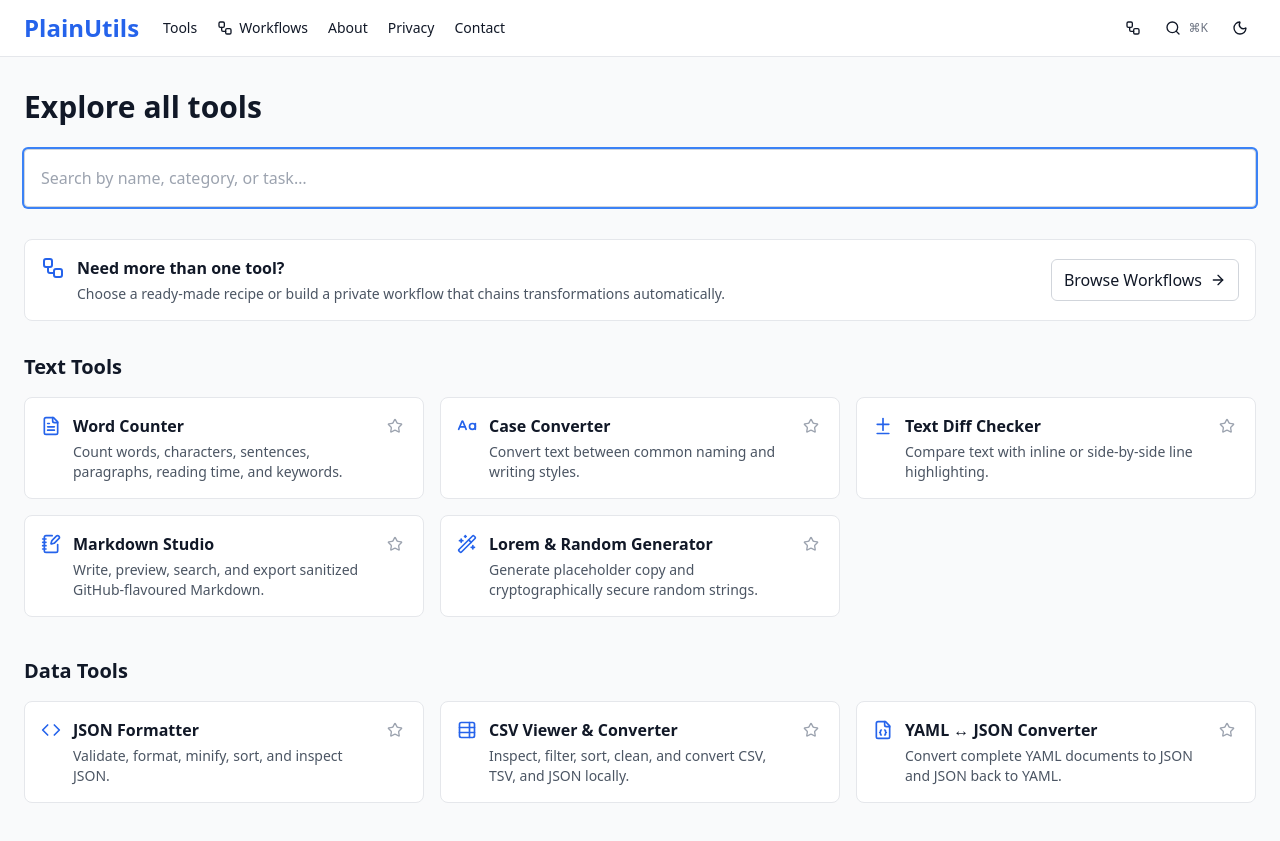
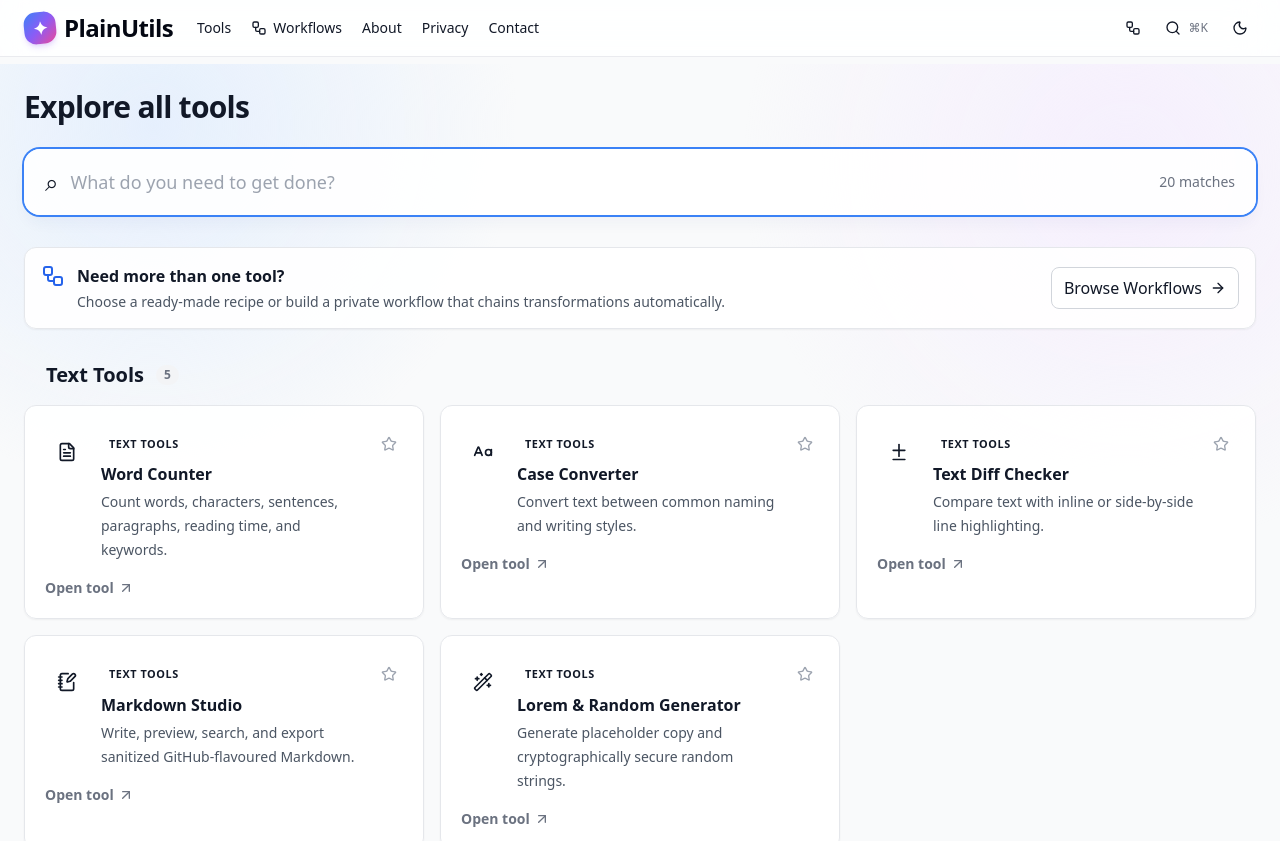
Before and after one commit to pingryte/plainutils, a Next.js app: page /tools in a window 1280 px wide. Shown: the top 841 px of the page. Built offline with nearby package versions, Linux system fonts and the light colour scheme.

Commit message:
feat: refresh site with playful category-based visual design

```diff
--- a/components/Layout.js
+++ b/components/Layout.js
@@ -37,7 +37,7 @@ export default function Layout({ title, metaTitle, description = 'Fast, free and
   useEffect(() => { const open = (event) => { if ((event.metaKey || event.ctrlKey) && event.key.toLowerCase() === 'k') { event.preventDefault(); setPaletteOpen(true); } }; window.addEventListener('keydown', open); return () => window.removeEventListener('keydown', open); }, []);
 
   return (
-    <div className="min-h-screen bg-gray-50 dark:bg-gray-950 text-gray-900 dark:text-gray-100 flex flex-col">
+    <div className="site-shell min-h-screen bg-gray-50 dark:bg-gray-950 text-gray-900 dark:text-gray-100 flex flex-col">
       <Head>
         <title>{pageTitle}</title>
         <meta name="description" content={description} />
@@ -47,9 +47,9 @@ export default function Layout({ title, metaTitle, description = 'Fast, free and
         <meta name="twitter:card" content="summary_large_image" /><meta name="theme-color" content="#2563eb" />
       </Head>
       <a href="#main-content" className="skip-link">Skip to content</a>
-      <header className="bg-white dark:bg-gray-900 border-b border-gray-200 dark:border-gray-800 sticky top-0 z-40">
+      <header className="site-header bg-white/85 dark:bg-gray-950/85 backdrop-blur-xl border-b border-gray-200/80 dark:border-gray-800 sticky top-0 z-40">
         <div className="px-4 sm:px-6 py-3 flex justify-between items-center max-w-7xl mx-auto">
-          <div className="flex items-center gap-6"><Link href="/" className="text-2xl font-bold text-blue-600 dark:text-blue-400">PlainUtils</Link>
+          <div className="flex items-center gap-6"><Link href="/" className="brand-mark"><span className="brand-spark" aria-hidden="true">✦</span><span>PlainUtils</span></Link>
             <nav className="hidden md:flex gap-5 text-sm font-medium" aria-label="Main navigation"><Link href="/tools">Tools</Link><Link href="/workflows" className="flex items-center gap-1.5"><Workflow className="w-4 h-4"/>Workflows</Link><Link href="/about">About</Link><Link href="/privacy">Privacy</Link><Link href="/contact">Contact</Link></nav>
           </div>
           <div className="flex items-center gap-2"><Link href="/workspace" aria-label="Open pipeline workspace" className="icon-button"><Workflow /></Link><button onClick={() => setPaletteOpen(true)} aria-label="Search tools, Command K" className="icon-button flex items-center gap-2"><Search /><span className="hidden lg:inline text-xs text-gray-500">⌘K</span></button><DarkModeToggle /><button onClick={() => setMenuOpen(!menuOpen)} className="icon-button md:hidden" aria-expanded={menuOpen} aria-label="Toggle navigation">{menuOpen ? <X /> : <Menu />}</button></div>
@@ -60,7 +60,7 @@ export default function Layout({ title, metaTitle, description = 'Fast, free and
       <main id="main-content" className="flex w-full max-w-7xl mx-auto gap-8 px-4 sm:px-6 py-8 flex-1">
         {currentTool && <aside className="hidden md:block w-64 shrink-0 max-h-[calc(100vh-7rem)] overflow-auto sticky top-24 self-start"><ToolNavigation /></aside>}
         <div className="flex-1 min-w-0">
-          {title && title !== 'PlainUtils' && <header className="mb-6"><div className="flex items-center gap-2">{Icon && <Icon className="w-7 h-7 text-blue-600" aria-hidden="true" />}<h1 className="text-3xl font-bold">{title}</h1></div>{description && currentTool && <p className="mt-2 text-gray-600 dark:text-gray-400 max-w-3xl">{description}</p>}{currentTool?.external && <p className="mt-2 text-xs text-amber-700 dark:text-amber-300">Privacy note: requests from this tool are sent to {currentTool.external}.</p>}</header>}
+          {title && title !== 'PlainUtils' && <header className="mb-6"><div className="flex items-center gap-3">{Icon && <span className="page-icon"><Icon className="w-6 h-6" aria-hidden="true" /></span>}<h1 className="text-3xl font-extrabold tracking-tight">{title}</h1></div>{description && currentTool && <p className="mt-3 text-gray-600 dark:text-gray-400 max-w-3xl leading-7">{description}</p>}{currentTool?.external && <p className="mt-2 text-xs text-amber-700 dark:text-amber-300">Privacy note: requests from this tool are sent to {currentTool.external}.</p>}</header>}
           {children}
           {relatedTools.length > 0 && <aside className="mt-12 pt-6 border-t border-gray-200 dark:border-gray-800" aria-label="Related tools"><h2 className="text-xl font-bold mb-3">Related tools</h2><div className="flex flex-wrap gap-2">{relatedTools.map((tool) => <Link key={tool.href} href={tool.href} className="btn-secondary">{tool.title}</Link>)}</div></aside>}
         </div>
--- a/components/ToolCard.js
+++ b/components/ToolCard.js
@@ -1,6 +1,7 @@
 import Link from 'next/link';
 import { useEffect, useState } from 'react';
-import { Star } from 'lucide-react';
+import { ArrowUpRight, Star } from 'lucide-react';
+import { categoryStyles, defaultCategoryStyle } from '../lib/category-styles';
 
 export default function ToolCard({ tool }) {
   const [favourite, setFavourite] = useState(false);
@@ -13,15 +14,18 @@ export default function ToolCard({ tool }) {
     setFavourite(!favourite);
   };
   const Icon = tool.icon;
+  const style = categoryStyles[tool.category] || defaultCategoryStyle;
   return (
-    <Link href={tool.href} className="tool-card group" onClick={() => localStorage.setItem('plainutils:recent', JSON.stringify([tool.href, ...JSON.parse(localStorage.getItem('plainutils:recent') || '[]').filter((item) => item !== tool.href)].slice(0, 5)))}>
-      <span className="flex items-start gap-3">
-        <Icon className="w-5 h-5 mt-0.5 text-blue-600 dark:text-blue-400" aria-hidden="true" />
-        <span className="flex-1"><strong className="block group-hover:text-blue-600 dark:group-hover:text-blue-400">{tool.title}</strong><span className="block mt-1 text-sm text-gray-600 dark:text-gray-400">{tool.description}</span></span>
-        <button onClick={toggle} aria-label={`${favourite ? 'Remove' : 'Add'} ${tool.title} ${favourite ? 'from' : 'to'} favourites`} aria-pressed={favourite} className="p-1 rounded hover:bg-gray-100 dark:hover:bg-gray-800">
+    <Link href={tool.href} className="tool-card group relative overflow-hidden" onClick={() => localStorage.setItem('plainutils:recent', JSON.stringify([tool.href, ...JSON.parse(localStorage.getItem('plainutils:recent') || '[]').filter((item) => item !== tool.href)].slice(0, 5)))}>
+      <span className={`absolute inset-x-0 top-0 h-1 bg-gradient-to-r ${style.glow} opacity-70 group-hover:opacity-100`} aria-hidden="true" />
+      <span className="flex items-start gap-3 pt-1">
+        <span className={`icon-tile ${style.tile}`}><Icon className={`w-5 h-5 ${style.icon}`} aria-hidden="true" /></span>
+        <span className="flex-1 min-w-0"><span className={`inline-flex text-[0.68rem] font-bold uppercase tracking-wider px-2 py-0.5 rounded-full ${style.badge}`}>{tool.category}</span><strong className="block mt-2 group-hover:text-blue-600 dark:group-hover:text-blue-400 transition-colors">{tool.title}</strong><span className="block mt-1 text-sm leading-6 text-gray-600 dark:text-gray-400">{tool.description}</span></span>
+        <button onClick={toggle} aria-label={`${favourite ? 'Remove' : 'Add'} ${tool.title} ${favourite ? 'from' : 'to'} favourites`} aria-pressed={favourite} className={`favourite-button ${favourite ? 'is-favourite' : ''}`}>
           <Star className={`w-4 h-4 ${favourite ? 'fill-amber-400 text-amber-500' : 'text-gray-400'}`} />
         </button>
       </span>
+      <span className="mt-4 flex items-center gap-1 text-sm font-semibold text-gray-500 group-hover:text-blue-600 dark:group-hover:text-blue-400 transition-colors">Open tool <ArrowUpRight className="w-4 h-4 transition-transform group-hover:-translate-y-0.5 group-hover:translate-x-0.5" /></span>
     </Link>
   );
 }
--- /dev/null
+++ b/lib/category-styles.js
@@ -0,0 +1,11 @@
+export const categoryStyles = {
+  'Text Tools': { icon: 'text-violet-700 dark:text-violet-300', tile: 'bg-violet-100 dark:bg-violet-950', glow: 'from-violet-500 to-fuchsia-500', badge: 'bg-violet-100 text-violet-700 dark:bg-violet-950 dark:text-violet-300' },
+  'Data Tools': { icon: 'text-cyan-700 dark:text-cyan-300', tile: 'bg-cyan-100 dark:bg-cyan-950', glow: 'from-cyan-500 to-blue-500', badge: 'bg-cyan-100 text-cyan-700 dark:bg-cyan-950 dark:text-cyan-300' },
+  'Encoding Tools': { icon: 'text-amber-700 dark:text-amber-300', tile: 'bg-amber-100 dark:bg-amber-950', glow: 'from-amber-400 to-orange-500', badge: 'bg-amber-100 text-amber-800 dark:bg-amber-950 dark:text-amber-300' },
+  'Date & Time': { icon: 'text-rose-700 dark:text-rose-300', tile: 'bg-rose-100 dark:bg-rose-950', glow: 'from-rose-500 to-pink-500', badge: 'bg-rose-100 text-rose-700 dark:bg-rose-950 dark:text-rose-300' },
+  'Developer Tools': { icon: 'text-blue-700 dark:text-blue-300', tile: 'bg-blue-100 dark:bg-blue-950', glow: 'from-blue-500 to-indigo-500', badge: 'bg-blue-100 text-blue-700 dark:bg-blue-950 dark:text-blue-300' },
+  'Design Tools': { icon: 'text-pink-700 dark:text-pink-300', tile: 'bg-pink-100 dark:bg-pink-950', glow: 'from-pink-500 to-purple-500', badge: 'bg-pink-100 text-pink-700 dark:bg-pink-950 dark:text-pink-300' },
+  'Network Tools': { icon: 'text-emerald-700 dark:text-emerald-300', tile: 'bg-emerald-100 dark:bg-emerald-950', glow: 'from-emerald-500 to-teal-500', badge: 'bg-emerald-100 text-emerald-700 dark:bg-emerald-950 dark:text-emerald-300' },
+};
+
+export const defaultCategoryStyle = categoryStyles['Developer Tools'];
--- a/pages/tools.js
+++ b/pages/tools.js
@@ -4,15 +4,16 @@ import ToolCard from '../components/ToolCard';
 import { tools } from '../lib/tools';
 import Link from 'next/link';
 import { ArrowRight, Workflow } from 'lucide-react';
+import { categoryStyles, defaultCategoryStyle } from '../lib/category-styles';
 
 export default function ToolsPage() {
   const [query, setQuery] = useState('');
   const filtered = useMemo(() => tools.filter((tool) => `${tool.title} ${tool.description} ${tool.category}`.toLowerCase().includes(query.toLowerCase())), [query]);
   const grouped = Object.groupBy ? Object.groupBy(filtered, ({ category }) => category) : filtered.reduce((groups, tool) => ({ ...groups, [tool.category]: [...(groups[tool.category] || []), tool] }), {});
   return <Layout title="Explore all tools" description="Search PlainUtils developer, text, data, encoding, network, date, and design utilities.">
-    <label htmlFor="tool-search" className="sr-only">Search tools</label><input id="tool-search" type="search" autoFocus value={query} onChange={(event) => setQuery(event.target.value)} placeholder="Search by name, category, or task…" className="textarea-base mb-8" />
+    <div className="search-stage mb-8"><span className="text-2xl" aria-hidden="true">⌕</span><label htmlFor="tool-search" className="sr-only">Search tools</label><input id="tool-search" type="search" autoFocus value={query} onChange={(event) => setQuery(event.target.value)} placeholder="What do you need to get done?" className="flex-1 bg-transparent outline-none text-lg min-w-0" /><span className="hidden sm:inline text-sm text-gray-500">{filtered.length} matches</span></div>
     <aside className="panel mb-8 flex flex-col sm:flex-row sm:items-center justify-between gap-4" aria-labelledby="workflow-callout-title"><div className="flex gap-3"><Workflow className="w-6 h-6 shrink-0 text-blue-600"/><div><h2 id="workflow-callout-title" className="font-bold">Need more than one tool?</h2><p className="text-sm text-gray-600 dark:text-gray-400 mt-1">Choose a ready-made recipe or build a private workflow that chains transformations automatically.</p></div></div><Link href="/workflows" className="btn-secondary shrink-0">Browse Workflows <ArrowRight/></Link></aside>
-    {Object.entries(grouped).map(([category, categoryTools]) => <section key={category} className="mb-10"><h2 className="text-xl font-bold mb-4">{category}</h2><div className="grid md:grid-cols-2 lg:grid-cols-3 gap-4">{categoryTools.map((tool) => <ToolCard key={tool.href} tool={tool} />)}</div></section>)}
-    {!filtered.length && <p className="panel text-center">No tools match “{query}”. <a className="text-blue-600 underline" href="mailto:plainutils@pingryte.com">Suggest one?</a></p>}
+    {Object.entries(grouped).map(([category, categoryTools]) => { const style = categoryStyles[category] || defaultCategoryStyle; return <section key={category} className="mb-11"><div className="flex items-center gap-3 mb-4"><span className={`w-2.5 h-2.5 rounded-full bg-gradient-to-br ${style.glow}`} aria-hidden="true"/><h2 className="text-xl font-bold">{category}</h2><span className="text-xs font-semibold text-gray-500 bg-gray-100 dark:bg-gray-800 rounded-full px-2 py-0.5">{categoryTools.length}</span></div><div className="grid md:grid-cols-2 lg:grid-cols-3 gap-4">{categoryTools.map((tool) => <ToolCard key={tool.href} tool={tool} />)}</div></section>; })}
+    {!filtered.length && <div className="empty-state"><span className="text-4xl" aria-hidden="true">🛸</span><h2 className="text-xl font-bold mt-3">That tool hasn’t landed yet</h2><p className="mt-1 text-gray-500">Nothing matches “{query}”. Try another phrase or <a className="text-blue-600 underline" href="mailto:plainutils@pingryte.com">suggest it to us</a>.</p></div>}
   </Layout>;
 }
--- a/pages/tools/markdown-preview.js
+++ b/pages/tools/markdown-preview.js
@@ -90,6 +90,9 @@ export default function MarkdownPreview() {
         }), { gfm: true, breaks: true });
         const safe = purifyModule.default.sanitize(parser.parse(source), { USE_PROFILES: { html: true } });
         const document = new DOMParser().parseFromString(safe, 'text/html');
+        document.body.querySelectorAll('input[type="checkbox"]').forEach((checkbox) => {
+          checkbox.setAttribute('aria-label', `Task: ${checkbox.closest('li')?.textContent?.trim() || 'checklist item'}`);
+        });
         const used = new Map();
         const nextToc = [...document.body.querySelectorAll('h1, h2, h3')].map((heading) => {
           const base = slugifyHeading(heading.textContent);
@@ -148,7 +151,7 @@ export default function MarkdownPreview() {
 
     <div className={`mt-4 grid gap-4 ${mode === 'split' ? 'lg:grid-cols-2' : ''}`}>
       {mode !== 'preview' && <section><div className="flex justify-between gap-3 mb-1"><label className="field-label" htmlFor="markdown-source">Markdown</label><span className="text-xs text-gray-500" aria-live="polite">{saved}</span></div><textarea ref={editorRef} id="markdown-source" className="textarea-base h-[36rem] font-mono resize-y" value={source} spellCheck="false" onChange={(event) => setSource(event.target.value)} onScroll={() => syncScroll(editorRef, previewRef)} /></section>}
-      {mode !== 'editor' && <section className="min-w-0"><div className="flex flex-wrap justify-between gap-2 mb-1"><h2 className="field-label">Preview</h2><div className="flex gap-1" role="group" aria-label="Preview width"><button className={previewSize === 'desktop' ? 'btn' : 'btn-secondary'} onClick={() => setPreviewSize('desktop')} aria-label="Desktop preview"><Monitor /></button><button className={previewSize === 'tablet' ? 'btn' : 'btn-secondary'} onClick={() => setPreviewSize('tablet')} aria-label="Tablet preview"><Tablet /></button><button className={previewSize === 'mobile' ? 'btn' : 'btn-secondary'} onClick={() => setPreviewSize('mobile')} aria-label="Mobile preview"><Smartphone /></button></div></div><div ref={previewRef} onScroll={() => syncScroll(previewRef, editorRef)} className="h-[36rem] overflow-auto rounded-lg border border-gray-200 dark:border-gray-800 bg-white dark:bg-gray-900 p-5"><article className={`markdown-preview markdown-print-area mx-auto ${sizeClass}`} aria-label="Rendered Markdown preview" dangerouslySetInnerHTML={{ __html: rendered }} />{renderError && <p className="error-message" role="alert">{renderError}</p>}</div></section>}
+      {mode !== 'editor' && <section className="min-w-0"><div className="flex flex-wrap justify-between gap-2 mb-1"><h2 className="field-label">Preview</h2><div className="flex gap-1" role="group" aria-label="Preview width"><button className={previewSize === 'desktop' ? 'btn' : 'btn-secondary'} onClick={() => setPreviewSize('desktop')} aria-label="Desktop preview"><Monitor /></button><button className={previewSize === 'tablet' ? 'btn' : 'btn-secondary'} onClick={() => setPreviewSize('tablet')} aria-label="Tablet preview"><Tablet /></button><button className={previewSize === 'mobile' ? 'btn' : 'btn-secondary'} onClick={() => setPreviewSize('mobile')} aria-label="Mobile preview"><Smartphone /></button></div></div><div ref={previewRef} tabIndex="0" aria-label="Scrollable Markdown preview" onScroll={() => syncScroll(previewRef, editorRef)} className="h-[36rem] overflow-auto rounded-lg border border-gray-200 dark:border-gray-800 bg-white dark:bg-gray-900 p-5 focus:outline-none focus:ring-2 focus:ring-blue-500"><article className={`markdown-preview markdown-print-area mx-auto ${sizeClass}`} aria-label="Rendered Markdown preview" dangerouslySetInnerHTML={{ __html: rendered }} />{renderError && <p className="error-message" role="alert">{renderError}</p>}</div></section>}
     </div>
 
     {toc.length > 0 && <section className="panel mt-5"><h2 className="text-xl font-bold">Table of contents</h2><nav aria-label="Generated table of contents" className="mt-3 grid gap-1">{toc.map((item) => <a key={item.id} href={`#${item.id}`} className="text-blue-600 dark:text-blue-400 hover:underline" style={{ paddingLeft: `${item.level - 1}rem` }}>{item.text}</a>)}</nav></section>}
--- a/styles/globals.css
+++ b/styles/globals.css
@@ -3,22 +3,61 @@
 @tailwind utilities;
 
 .btn {
-  @apply inline-flex items-center justify-center gap-2 bg-blue-600 text-white px-4 py-2 rounded-md hover:bg-blue-700 transition disabled:opacity-50 disabled:cursor-not-allowed focus:outline-none focus:ring-2 focus:ring-blue-500 focus:ring-offset-2 dark:focus:ring-offset-gray-950;
+  @apply inline-flex items-center justify-center gap-2 bg-blue-600 text-white px-4 py-2 rounded-lg font-semibold hover:bg-blue-700 hover:-translate-y-0.5 hover:shadow-md transition disabled:opacity-50 disabled:cursor-not-allowed disabled:transform-none focus:outline-none focus:ring-2 focus:ring-blue-500 focus:ring-offset-2 dark:focus:ring-offset-gray-950;
 }
 
 .btn-secondary {
-  @apply inline-flex items-center justify-center gap-2 px-3 py-2 rounded-md border border-gray-300 dark:border-gray-700 hover:bg-gray-100 dark:hover:bg-gray-800 transition disabled:opacity-50 disabled:cursor-not-allowed focus:outline-none focus:ring-2 focus:ring-blue-500;
+  @apply inline-flex items-center justify-center gap-2 px-3 py-2 rounded-lg border border-gray-300 dark:border-gray-700 bg-white/70 dark:bg-gray-900/70 hover:bg-gray-100 dark:hover:bg-gray-800 hover:-translate-y-0.5 transition disabled:opacity-50 disabled:cursor-not-allowed disabled:transform-none focus:outline-none focus:ring-2 focus:ring-blue-500;
 }
 
 .btn-secondary svg, .icon-button svg { @apply w-4 h-4; }
 
-.icon-button { @apply p-2 rounded-md hover:bg-gray-100 dark:hover:bg-gray-800 focus:outline-none focus:ring-2 focus:ring-blue-500; }
-.panel { @apply bg-white dark:bg-gray-900 border border-gray-200 dark:border-gray-800 rounded-lg p-4; }
-.tool-card { @apply block bg-white dark:bg-gray-900 border border-gray-200 dark:border-gray-800 rounded-lg p-4 hover:shadow-md hover:-translate-y-0.5 transition focus:outline-none focus:ring-2 focus:ring-blue-500; }
+.icon-button { @apply p-2 rounded-lg hover:bg-blue-50 hover:text-blue-600 dark:hover:bg-blue-950 dark:hover:text-blue-300 transition focus:outline-none focus:ring-2 focus:ring-blue-500; }
+.panel { @apply bg-white/90 dark:bg-gray-900/90 border border-gray-200 dark:border-gray-800 rounded-xl p-4 shadow-sm; }
+.tool-card { @apply block bg-white/90 dark:bg-gray-900/90 border border-gray-200 dark:border-gray-800 rounded-xl p-5 shadow-sm hover:shadow-xl hover:-translate-y-1 hover:border-blue-200 dark:hover:border-blue-900 transition duration-200 focus:outline-none focus:ring-2 focus:ring-blue-500; }
 .skip-link { @apply fixed left-3 top-3 z-50 bg-blue-600 text-white px-4 py-2 rounded -translate-y-20 focus:translate-y-0 transition-transform; }
 .field-label { @apply block font-semibold mb-1; }
 .error-message { @apply mt-3 text-red-700 dark:text-red-400; }
 .success-message { @apply mt-3 text-green-700 dark:text-green-400; }
+
+.site-shell { position: relative; isolation: isolate; }
+.site-shell::before {
+  content: '';
+  position: fixed;
+  inset: 4rem 0 auto;
+  height: 32rem;
+  z-index: -1;
+  pointer-events: none;
+  background: radial-gradient(circle at 12% 12%, rgb(219 234 254 / .65), transparent 30%), radial-gradient(circle at 88% 20%, rgb(243 232 255 / .6), transparent 32%);
+}
+.dark .site-shell::before { background: radial-gradient(circle at 12% 12%, rgb(30 58 138 / .15), transparent 30%), radial-gradient(circle at 88% 20%, rgb(88 28 135 / .13), transparent 32%); }
+.brand-mark { @apply inline-flex items-center gap-2 text-xl sm:text-2xl font-black tracking-tight text-gray-950 dark:text-white; }
+.brand-spark { @apply grid place-items-center w-8 h-8 rounded-xl text-white text-lg bg-gradient-to-br from-blue-500 via-violet-500 to-pink-500 shadow-md shadow-violet-500/20; transform: rotate(-6deg); }
+.brand-mark:hover .brand-spark { transform: rotate(6deg) scale(1.05); }
+.brand-spark { transition: transform .2s ease; }
+.page-icon { @apply grid place-items-center w-11 h-11 rounded-xl text-blue-700 dark:text-blue-300 bg-gradient-to-br from-blue-100 to-violet-100 dark:from-blue-950 dark:to-violet-950 shadow-sm; }
+.icon-tile { @apply grid place-items-center w-11 h-11 rounded-xl shrink-0 transition-transform duration-200; }
+.group:hover .icon-tile { transform: rotate(-4deg) scale(1.06); }
+.favourite-button { @apply p-1.5 rounded-lg hover:bg-amber-50 dark:hover:bg-amber-950 transition-transform; }
+.favourite-button:hover { transform: scale(1.12) rotate(8deg); }
+.favourite-button.is-favourite { animation: favourite-pop .3s ease; }
+.hero-stage { position: relative; isolation: isolate; }
+.hero-pill { @apply relative z-10 inline-flex items-center gap-2 rounded-full px-4 py-2 text-sm font-bold text-violet-700 dark:text-violet-300 bg-white/75 dark:bg-gray-900/75 border border-violet-200 dark:border-violet-900 shadow-sm backdrop-blur; }
+.hero-pill svg, .hero-proof svg { @apply w-4 h-4; }
+.hero-proof { @apply inline-flex items-center gap-1.5; }
+.hero-orb { position: absolute; z-index: -1; border-radius: 9999px; filter: blur(2px); opacity: .7; animation: orb-float 7s ease-in-out infinite; }
+.hero-orb-one { width: 11rem; height: 11rem; left: -2rem; top: 3rem; background: linear-gradient(135deg, rgb(191 219 254 / .65), rgb(221 214 254 / .55)); }
+.hero-orb-two { width: 8rem; height: 8rem; right: 0; bottom: 2rem; background: linear-gradient(135deg, rgb(251 207 232 / .55), rgb(254 215 170 / .55)); animation-delay: -3s; }
+.dark .hero-orb { opacity: .18; }
+.workflow-banner { position: relative; background: linear-gradient(120deg, #1d4ed8, #6d28d9 62%, #be185d); box-shadow: 0 20px 50px rgb(79 70 229 / .2); }
+.workflow-banner::after { content: ''; position: absolute; width: 18rem; height: 18rem; right: -6rem; top: -8rem; border-radius: 9999px; border: 3rem solid rgb(255 255 255 / .07); }
+.idea-card { @apply rounded-2xl p-8 sm:p-10 border border-violet-200 dark:border-violet-900 shadow-sm; background: linear-gradient(135deg, rgb(239 246 255 / .9), rgb(250 245 255 / .9), rgb(253 242 248 / .9)); }
+.dark .idea-card { background: linear-gradient(135deg, rgb(23 37 84 / .45), rgb(59 7 100 / .3), rgb(80 7 36 / .25)); }
+.search-stage { @apply flex items-center gap-3 rounded-2xl bg-white/90 dark:bg-gray-900/90 border border-gray-200 dark:border-gray-800 px-5 py-4 shadow-lg shadow-blue-900/5 focus-within:ring-2 focus-within:ring-blue-500 focus-within:border-transparent transition; }
+.empty-state { @apply rounded-2xl text-center p-10 border-2 border-dashed border-gray-300 dark:border-gray-700 bg-white/60 dark:bg-gray-900/60; }
+
+@keyframes favourite-pop { 50% { transform: scale(1.35) rotate(12deg); } }
+@keyframes orb-float { 0%, 100% { transform: translate3d(0, 0, 0) rotate(0); } 50% { transform: translate3d(0, -12px, 0) rotate(6deg); } }
 
 .markdown-preview { @apply leading-7 text-gray-800 dark:text-gray-200 break-words; }
 .markdown-preview h1 { @apply text-3xl font-bold mt-0 mb-5 pb-2 border-b border-gray-200 dark:border-gray-700; }
```
Also changed, not shown: pages/index.js (+4 -4 lines), 1 other file (tests, documents, lock files or other folders).
